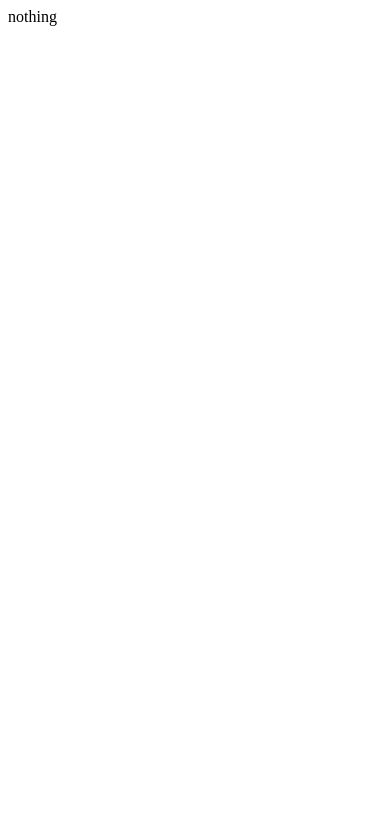
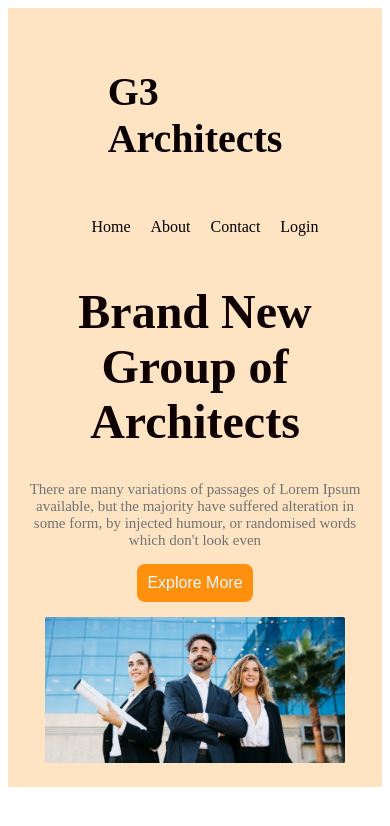
Before and after one commit to dishamallik/g3-architects, a plain HTML site: page index.html in a window 390 px wide. Drawn offline with Linux system fonts and the light colour scheme.

Commit message:
finish the header section with responsive for mobile and medium devices

```diff
--- a/index.html
+++ b/index.html
@@ -7,7 +7,50 @@
     <link rel="stylesheet" href="style.css">
 </head>
 <body>
-    nothing
+
+
+
+<div class="header">
+    <nav>
+<h3 class="nav-title">G3 Architects</h3>
+<ul>
+    <li><a href="">Home</a></li>
+    <li><a href="">About</a></li>
+    <li><a href="">Contact</a></li>
+    <li><a href="">Login</a></li>
+</ul>
+
+    </nav>
+
+<div class="banner">
+    <div class="banner-content">
+        <h1 class="banner-title">Brand New
+          Group of Architects
+        </h1>
+        <p class="banner-discription">There are many variations of passages of Lorem Ipsum available, but the majority have suffered alteration in some form, by injected humour, or randomised words which don't look even</p>
+        <button class="primary-button">Explore More</button>
+     </div>
+       <img class="banner-img"   src="images/banner.png" alt="">
+
+</div>
+
+</div>
+
+
+<main>
+
+
+
+
+
+</main>
+
+
+<footer></footer>
+
+
+
+
 
 </body>
 </html>
--- a/style.css
+++ b/style.css
@@ -0,0 +1,97 @@
+/* header */
+.header{
+    background-color: bisque;
+    padding: 20px 20px;
+}
+nav{
+    display: flex;
+    justify-content: space-between;
+    align-items: center;
+    padding: 0 100px;
+
+}
+.nav-title{
+    font-family: Work Sans;
+font-size: 2.5rem;
+font-weight: 700;
+color: rgb(8, 0, 0);
+}
+nav > ul {
+    display: flex;
+}
+
+nav li {
+    list-style: none;
+    margin-right: 20px;
+    font-weight: 500;
+    font-size: 1rem;
+
+}
+nav li a{
+    text-decoration: none;
+    color: black;
+}
+/* banner section */
+.banner{
+    text-align: center;
+}
+
+.banner-content{
+    max-width: 800px;
+    text-align: center;
+    margin: 0 auto;
+}
+
+
+.banner-title{
+    font-family: Work Sans;
+font-size: 3rem;
+font-weight: 800;
+color: rgb(14, 0, 0);
+}
+.banner-discription{
+    font-family: Work Sans;
+font-size: 15px;
+color: #727272 ;
+font-weight: 300;
+margin-bottom: 15px;
+}
+.primary-button{
+    border-radius: 8px;
+background: #FF900E;
+color: aliceblue;
+padding: 10px 10px;
+margin-bottom: 15px;
+font-size: 1rem;
+cursor: pointer;
+border: 0;
+}
+.banner-img{
+    position: relative;
+    width: 90%;
+    height: 80%;
+
+
+}
+
+
+/* responsive media queries */
+/* mobile devices */
+@media screen  and (max-width:570px)
+    {
+    nav {
+        flex-direction: column;
+
+    }
+}
+/* tablet or medium devices */
+@media screen and (min-width:567px) and (max-width:960px) {
+    nav {
+       flex-direction: column;
+    }
+    .banner-img{
+        width: 90%;
+        height: 90%;
+    }
+
+}
```
